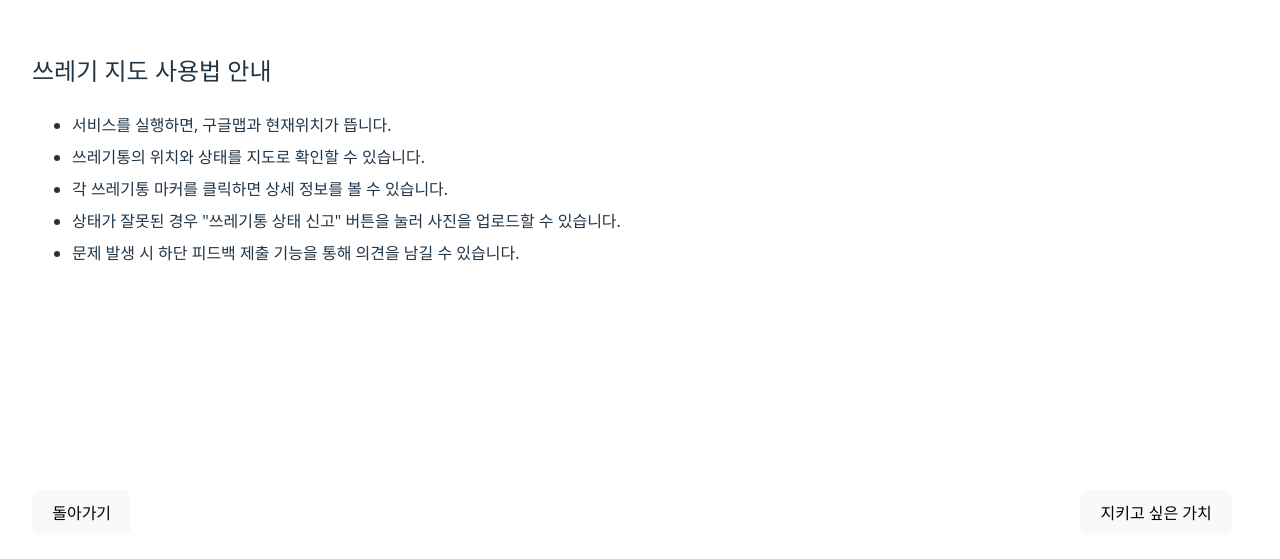
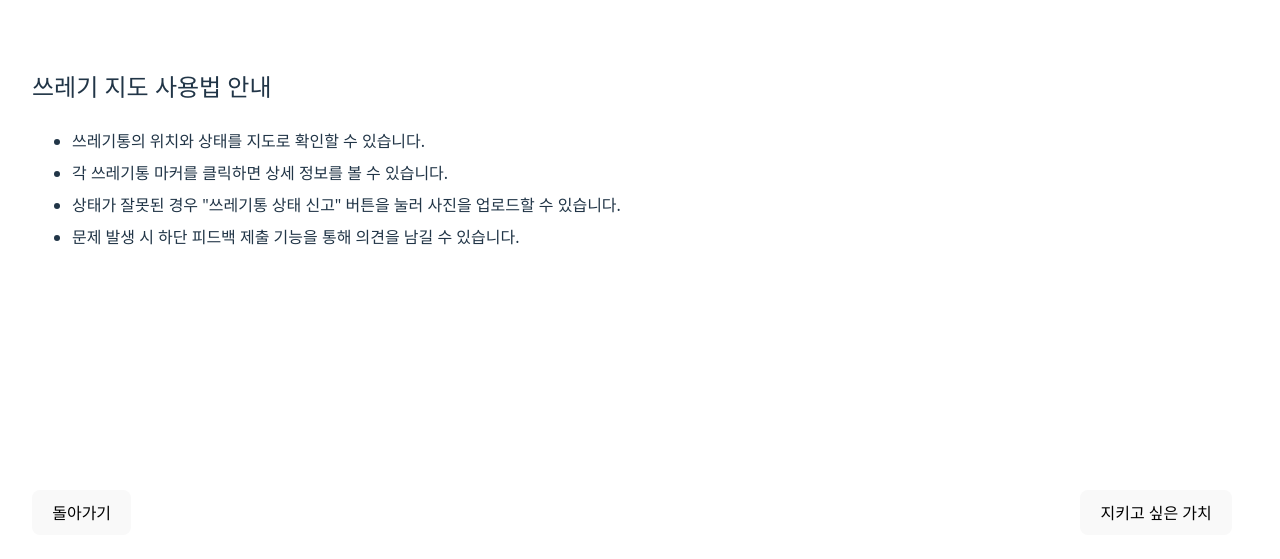
Before and after one commit to KimSiTek/TrashMap-frontend, a React (Vite) app: page /info in a window 1280 px wide. Shown: the part 241-800 px from the top of the page. Built offline with nearby package versions, Linux system fonts and the light colour scheme.

Commit message:
Update InfoPage.jsx

```diff
--- a/src/pages/InfoPage.jsx
+++ b/src/pages/InfoPage.jsx
@@ -13,7 +13,6 @@ function InfoPage() {
     <div style={{ padding: '2rem', maxWidth: '800px', margin: 'auto' }}>
       <h2>쓰레기 지도 사용법 안내</h2>
       <ul style={{ lineHeight: '2' }}>
-        <li>서비스를 실행하면, 구글맵과 현재위치가 뜹니다.</li>
         <li>쓰레기통의 위치와 상태를 지도로 확인할 수 있습니다.</li>
         <li>각 쓰레기통 마커를 클릭하면 상세 정보를 볼 수 있습니다.</li>
         <li>상태가 잘못된 경우 "쓰레기통 상태 신고" 버튼을 눌러 사진을 업로드할 수 있습니다.</li>
```
